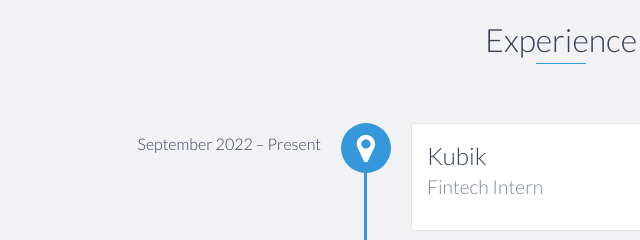
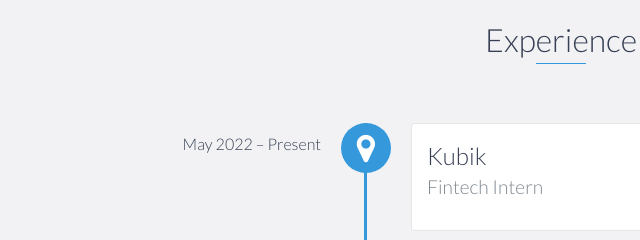
Before and after one commit to quintofsteel/mdp, a website: page index.html in a window 1280 px wide. Shown: the part 2600-2840 px from the top of the page, 79-719 px from the left. Drawn offline with nearby package versions, Linux system fonts and the light colour scheme.

Commit message:
Update index.html

```diff
--- a/index.html
+++ b/index.html
@@ -197,7 +197,7 @@
         <h2 class="heading">Experience</h2>
         <div id="experience-timeline">
 
-	<div data-date="September 2022 – Present">
+	<div data-date="May 2022 – Present">
 		<h3>Kubik</h3>
 		<h4>Fintech Intern</h4>
 		<!--
```
